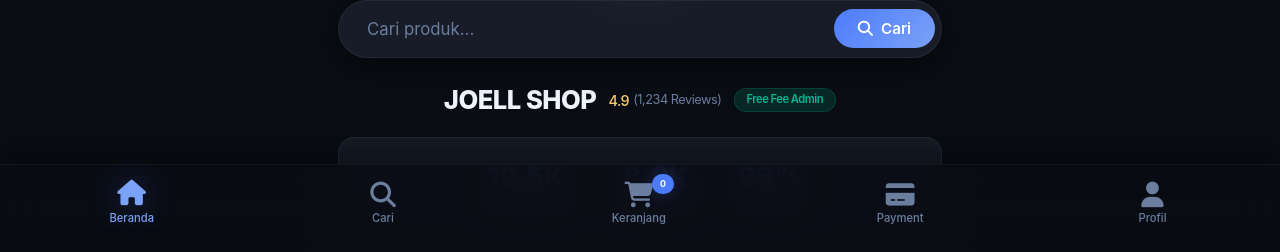
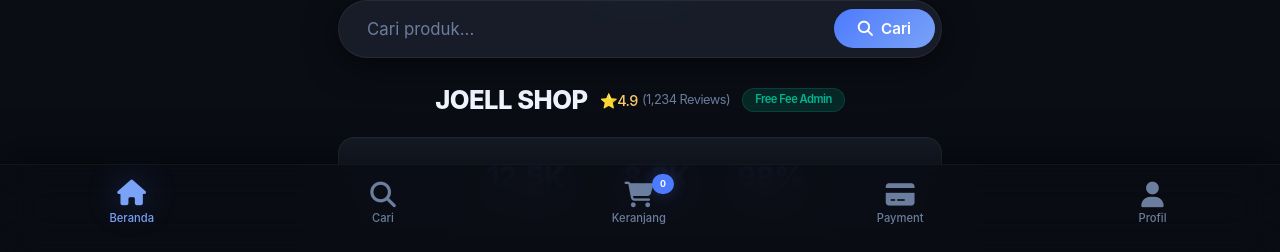
Before and after one commit to JOJOSHOP27/joell.official, a plain HTML site: page index.html in a window 1280 px wide. Shown: the part 548-800 px from the top of the page. Drawn offline with Linux system fonts and the light colour scheme.

Commit message:
Update store rating display with star emoji

```diff
--- a/index.html
+++ b/index.html
@@ -2265,7 +2265,7 @@
             <div class="store-header">
                 <div class="store-name">
                     JOELL SHOP
-                    <span class="rating">4.9 <span class="review-count">(1,234 Reviews)</span></span>
+                    <span class="rating">⭐4.9 <span class="review-count">(1,234 Reviews)</span></span>
                     <span class="badge-free">Free Fee Admin</span>
                 </div>
             </div>
```
